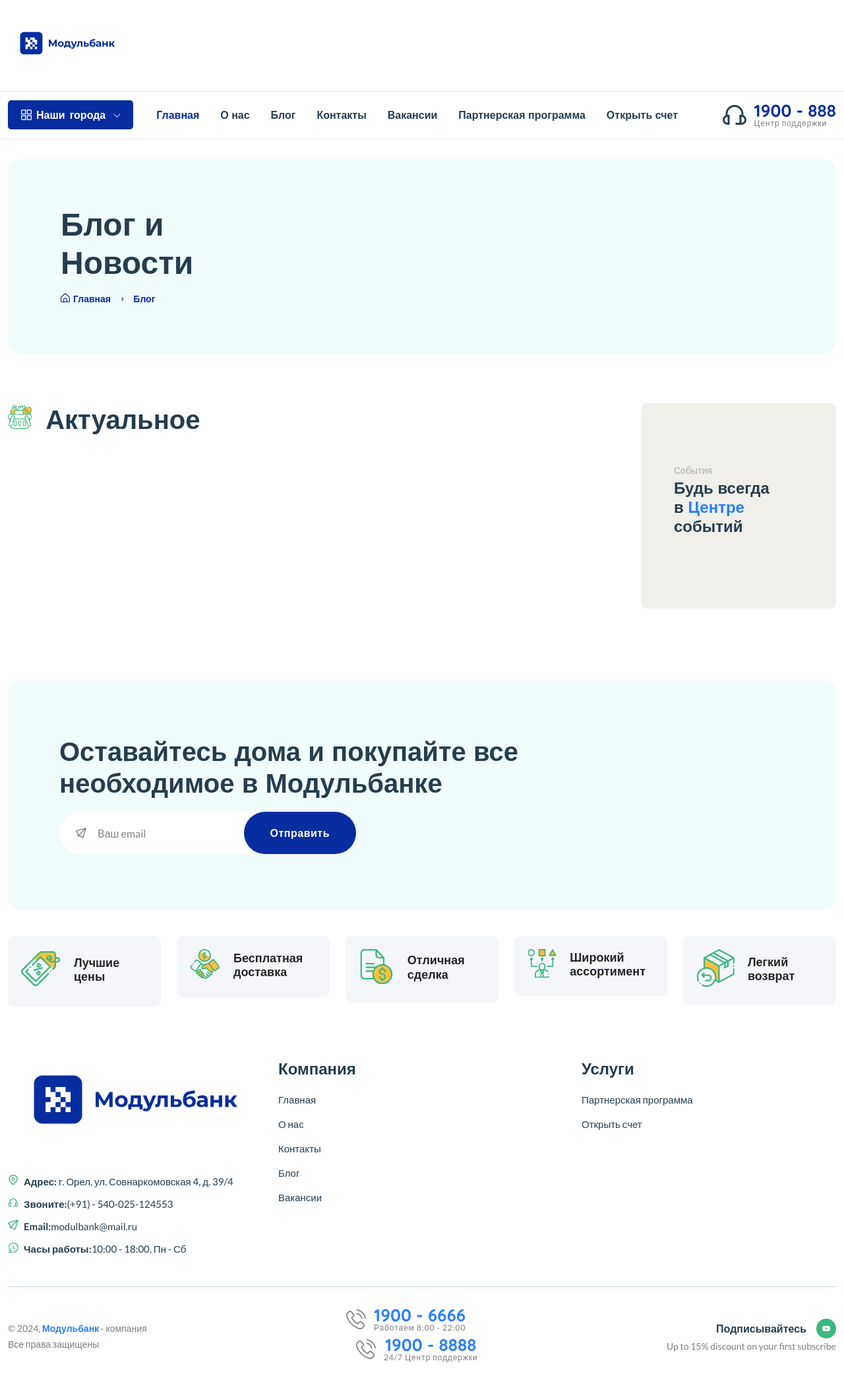
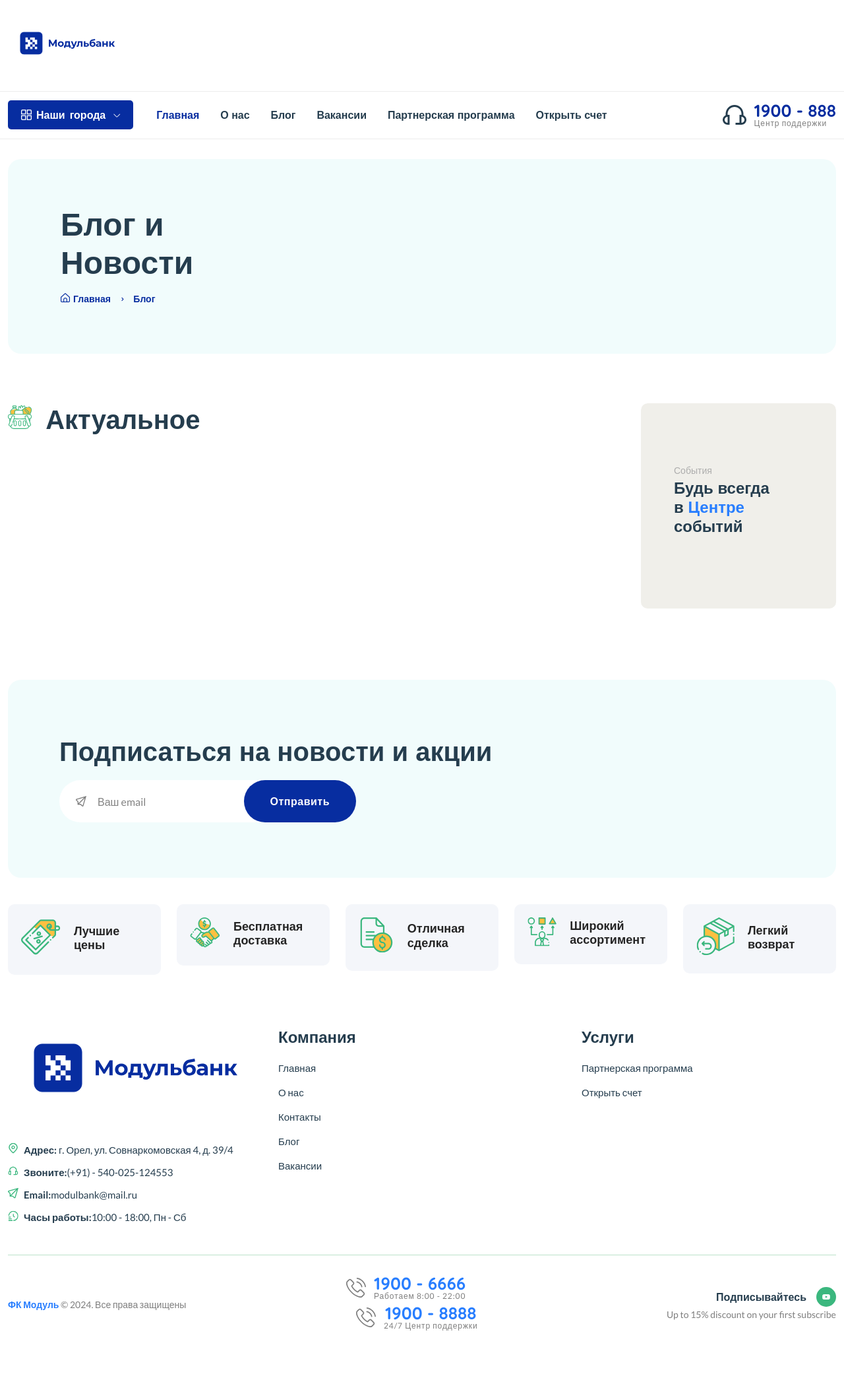
Before and after one commit to mflorya575/Modulbank_Django, a Django app: page /blog/ in a window 1280 px wide. Shown: the whole page at 66% size. After the commit the page ends 2016 px from the top, so only its background shows below. Run offline with Django 4.2, Linux system fonts and the light colour scheme; data that the repository does not hold is empty; some libraries are stand-ins or nearby versions.

Commit message:
fix some mistakes

```diff
--- a/bank/templates/base.html
+++ b/bank/templates/base.html
@@ -307,9 +307,9 @@
                                             <li><a href="page-404.html">404 Page</a></li>
                                         </ul>
                                     </li> {% endcomment %}
-                                    <li>
+                                    {% comment %} <li>
                                         <a href="{% url 'main:contact' %}">Контакты</a>
-                                    </li>
+                                    </li> {% endcomment %}
                                     <li>
                                         <a href="{% url 'main:vacancies_list' %}">Вакансии</a>
                                     </li>
@@ -395,7 +395,7 @@
         <div class="mobile-header-wrapper-inner">
             <div class="mobile-header-top">
                 <div class="mobile-header-logo">
-                    <a href="index.html"><img src="{% static "assets/imgs/theme/logo.svg" %}" alt="logo" /></a>
+                    <a href="{% url 'main:index' %}"><img src="{% static "assets/imgs/theme/logo.svg" %}" alt="logo" /></a>
                 </div>
                 <div class="mobile-menu-close close-style-wrap close-style-position-inherit">
                     <button class="close-style search-close">
@@ -424,9 +424,9 @@
                             <li class="menu-item-has-children">
                                 <a href="{% url 'main:blog' %}">Блог</a>
                             </li>
-                            <li class="menu-item-has-children">
+                            {% comment %} <li class="menu-item-has-children">
                                 <a href="{% url 'main:contact' %}">Контакты</a>
-                            </li>
+                            </li> {% endcomment %}
                             <li class="menu-item-has-children">
                                 <a href="{% url 'main:vacancies_list' %}">Вакансии</a>
                             </li>
@@ -480,8 +480,7 @@
                         <div class="position-relative newsletter-inner">
                             <div class="newsletter-content">
                                 <h2 class="mb-20">
-                                    Оставайтесь дома и покупайте все <br />
-                                    необходимое в Модульбанке
+                                    Подписаться на новости и акции
                                 </h2>
                                 {% comment %} <p class="mb-45">Start You'r Daily Shopping with <span class="text-brand">Nest Mart</span></p> {% endcomment %}
                                 <form class="form-subcriber d-flex">
@@ -655,7 +654,7 @@
                     <div class="footer-bottom"></div>
                 </div>
                 <div class="col-xl-4 col-lg-6 col-md-6">
-                    <p class="font-sm mb-0">&copy; 2024, <strong class="text-brand">Модульбанк</strong> - компания <br />Все права защищены</p>
+                    <p class="font-sm mb-0"><strong class="text-brand">ФК Модуль</strong> &copy; 2024. Все права защищены</p>
                 </div>
                 <div class="col-xl-4 col-lg-6 text-center d-none d-xl-block">
                     <div class="hotline d-lg-inline-flex mr-30">
```
